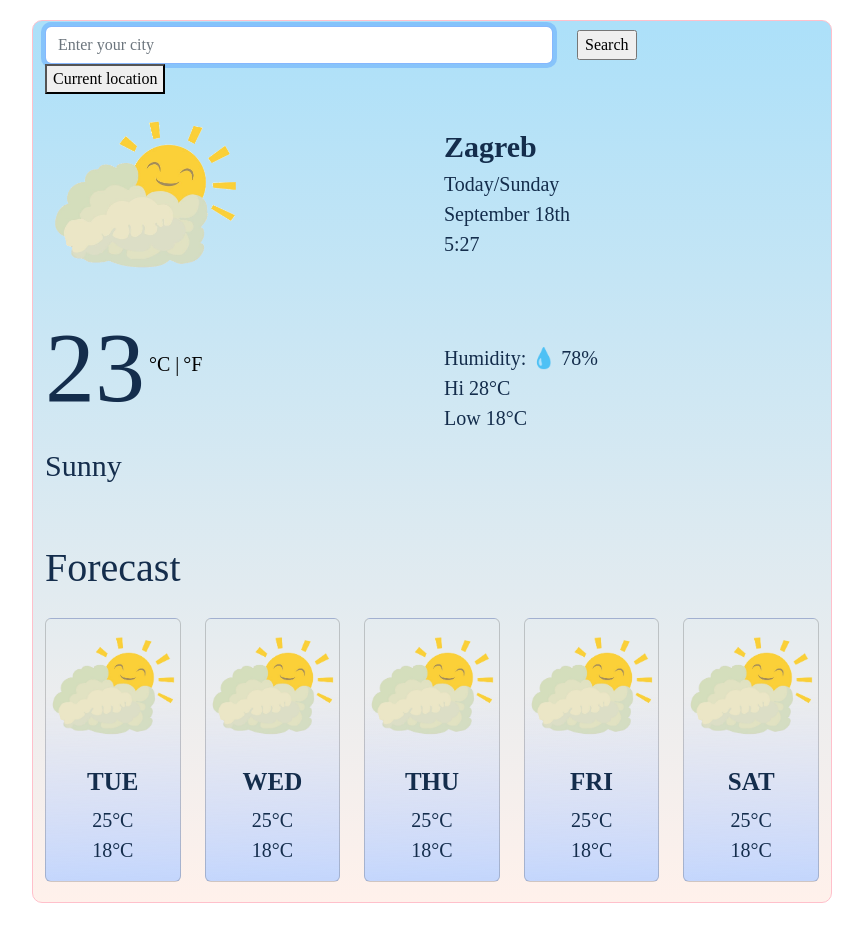
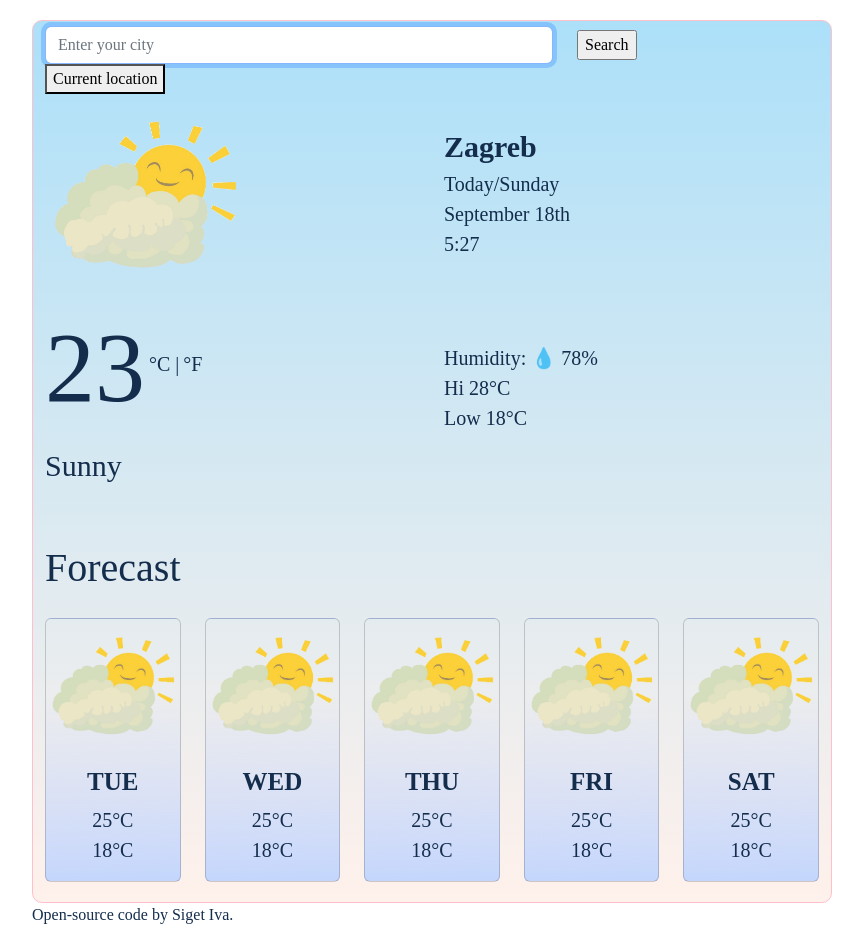
Before and after one commit to ivasiget/pro-homework-week5, a plain HTML site: page index.html in a window 1280 px wide. Shown: the whole page, without its empty margins (208-1071 px from the left). Before the commit the page ends 923 px from the top, so only its background shows below. Drawn offline with nearby package versions, Linux system fonts and the light colour scheme; a web font is replaced by a local one.

Commit message:
Added link to Github

```diff
--- a/index.html
+++ b/index.html
@@ -4,7 +4,7 @@
     <meta charset="UTF-8" />
     <meta http-equiv="X-UA-Compatible" content="IE=edge" />
     <meta name="viewport" content="width=device-width, initial-scale=1.0" />
-    <title>Weather app - week5</title>
+    <title>Weather app</title>
     <link
       href="https://cdn.jsdelivr.net/npm/bootstrap@5.2.0/dist/css/bootstrap.min.css"
       rel="stylesheet"
@@ -143,6 +143,17 @@
         </div>
       </div>
     </div>
+
+    <p>
+      <a
+        href="https://github.com/ivasiget/pro-homework-week5"
+        class="linkGithub"
+        target="blank"
+      >
+        Open-source code</a
+      >
+      by Siget Iva.
+    </p>
   </body>
   <script src="sources/index.js"></script>
 </html>
--- a/sources/styles.css
+++ b/sources/styles.css
@@ -38,8 +38,15 @@ img {
 .temperature {
   font-size: 100px;
 }
-a {
-  color: #000;
+.celsius {
+  color: #142d4c;
+  text-decoration: none;
+  font-size: 20px;
+  position: relative;
+  top: -30px;
+}
+.fahrenheit {
+  color: #142d4c;
   text-decoration: none;
   font-size: 20px;
   position: relative;
@@ -69,3 +76,7 @@ a {
   text-align: center;
   font-size: 20px;
 }
+.linkGithub {
+  color: #142d4c;
+  text-decoration: none;
+}
```
